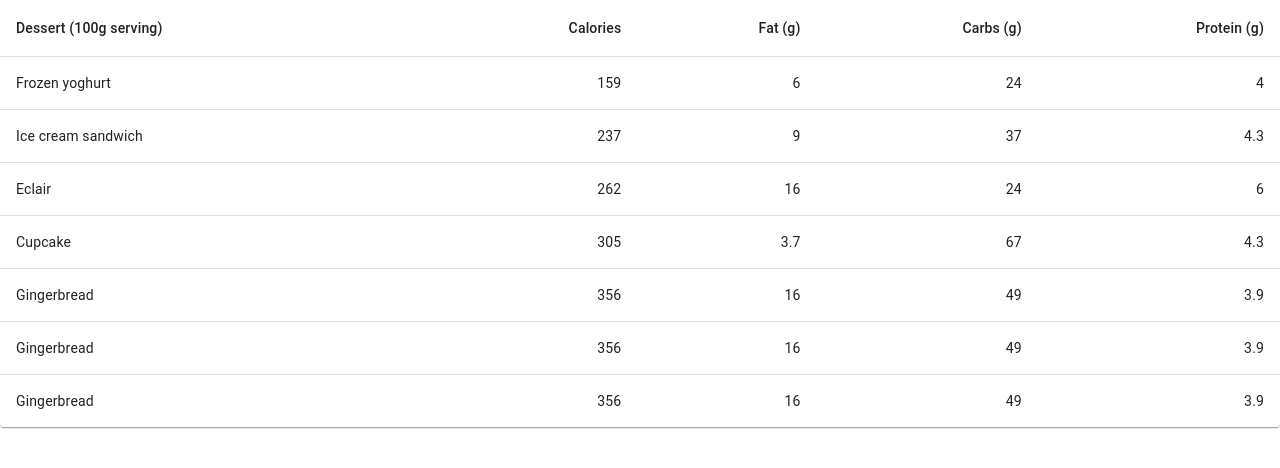
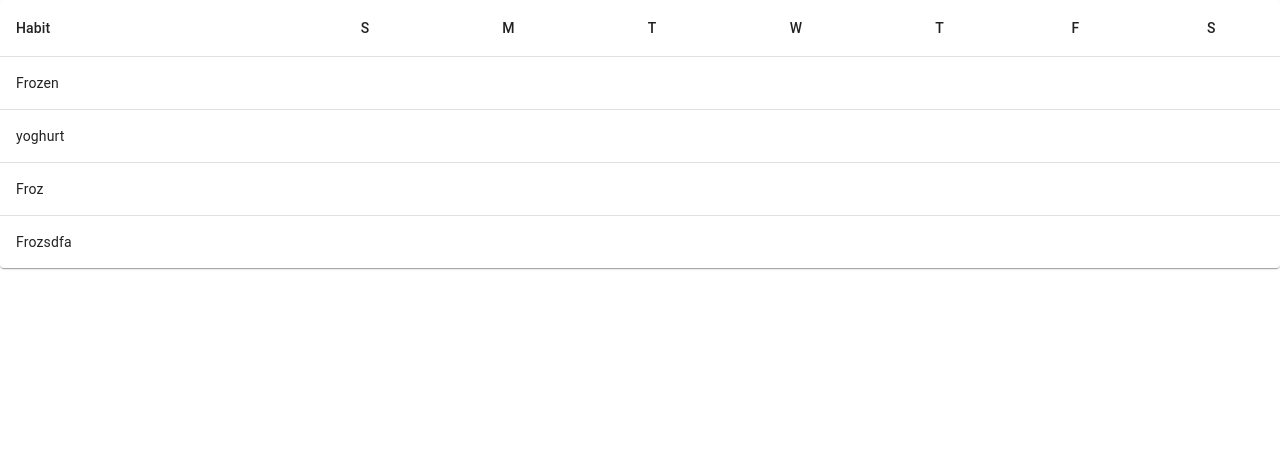
Before and after one commit to Blizzcane/Routinery, a Next.js app: page /Routines in a window 1280 px wide. Shown: the top 468 px of the page. Built offline with nearby package versions, Linux system fonts and the light colour scheme.

Commit message:
adding table data

```diff
--- a/pages/Routines.js
+++ b/pages/Routines.js
@@ -10,27 +10,42 @@ import {
 } from "@mui/material";
 
 const columns = [
-  { id: "sunday", label: "Sun", minWidth: 10 },
-  { id: "monday", label: "Mon", minWidth: 10 },
-  { id: "tuesday", label: "Tue", minWidth: 10 },
-  { id: "wednesday", label: "Wed", minWidth: 10 },
-  { id: "thursday", label: "Thu", minWidth: 10 },
-  { id: "friday", label: "Fri", minWidth: 10 },
-  { id: "saturday", label: "Sat", minWidth: 10 },
+  { id: "sunday", label: "S", minWidth: 10 },
+  { id: "monday", label: "M", minWidth: 10 },
+  { id: "tuesday", label: "T", minWidth: 10 },
+  { id: "wednesday", label: "W", minWidth: 10 },
+  { id: "thursday", label: "T", minWidth: 10 },
+  { id: "friday", label: "F", minWidth: 10 },
+  { id: "saturday", label: "S", minWidth: 10 },
 ];
 
-function createData(name, calories, fat, carbs, protein) {
-  return { name, calories, fat, carbs, protein };
+function createData(
+  name,
+  sunday,
+  monday,
+  tuesday,
+  wednesday,
+  thursday,
+  friday,
+  saturday
+) {
+  return {
+    name,
+    sunday,
+    monday,
+    tuesday,
+    wednesday,
+    thursday,
+    friday,
+    saturday,
+  };
 }
 
 const rows = [
-  createData("Frozen yoghurt", 159, 6.0, 24, 4.0),
-  createData("Ice cream sandwich", 237, 9.0, 37, 4.3),
-  createData("Eclair", 262, 16.0, 24, 6.0),
-  createData("Cupcake", 305, 3.7, 67, 4.3),
-  createData("Gingerbread", 356, 16.0, 49, 3.9),
-  createData("Gingerbread", 356, 16.0, 49, 3.9),
-  createData("Gingerbread", 356, 16.0, 49, 3.9),
+  createData("Frozen", true, false, false, true, false, false, true),
+  createData("yoghurt", false, true, false, true, true, false, false),
+  createData("Froz", false, true, true, false, false, false, false),
+  createData("Frozsdfa", true, false, false, true, false, true, false),
 ];
 
 const Routines = () => {
@@ -39,11 +54,12 @@ const Routines = () => {
       <Table sx={{ minWidth: 650 }} aria-label="simple table">
         <TableHead>
           <TableRow>
-            <TableCell>Dessert (100g serving)</TableCell>
-            <TableCell align="right">Calories</TableCell>
-            <TableCell align="right">Fat&nbsp;(g)</TableCell>
-            <TableCell align="right">Carbs&nbsp;(g)</TableCell>
-            <TableCell align="right">Protein&nbsp;(g)</TableCell>
+            <TableCell>Habit</TableCell>
+            {columns.map((column) => (
+              <TableCell key={column.id} align="center">
+                {column.label}
+              </TableCell>
+            ))}
           </TableRow>
         </TableHead>
         <TableBody>
@@ -55,10 +71,13 @@ const Routines = () => {
               <TableCell component="th" scope="row">
                 {row.name}
               </TableCell>
-              <TableCell align="right">{row.calories}</TableCell>
-              <TableCell align="right">{row.fat}</TableCell>
-              <TableCell align="right">{row.carbs}</TableCell>
-              <TableCell align="right">{row.protein}</TableCell>
+              <TableCell align="center">{row.sunday}</TableCell>
+              <TableCell align="center">{row.monday}</TableCell>
+              <TableCell align="center">{row.tuesday}</TableCell>
+              <TableCell align="center">{row.wednesday}</TableCell>
+              <TableCell align="center">{row.thursday}</TableCell>
+              <TableCell align="center">{row.friday}</TableCell>
+              <TableCell align="center">{row.saturday}</TableCell>
             </TableRow>
           ))}
         </TableBody>
```
